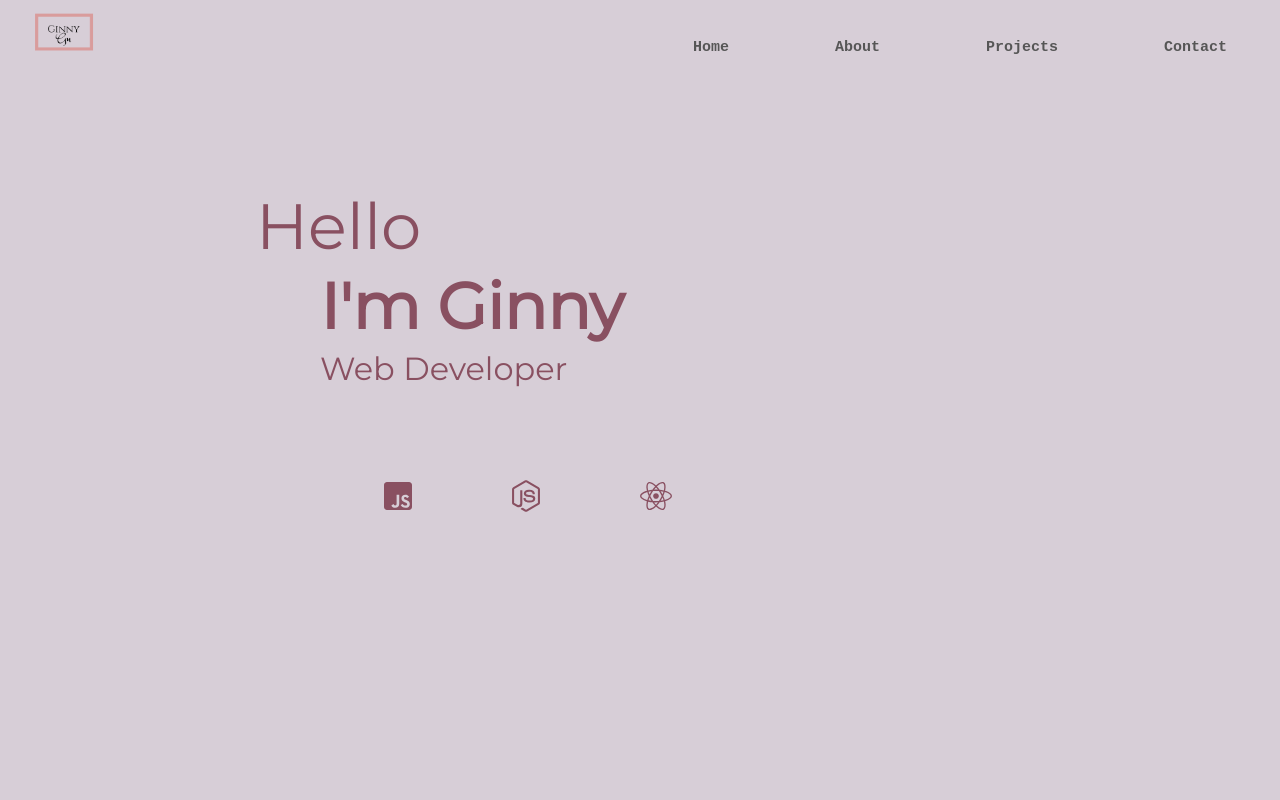
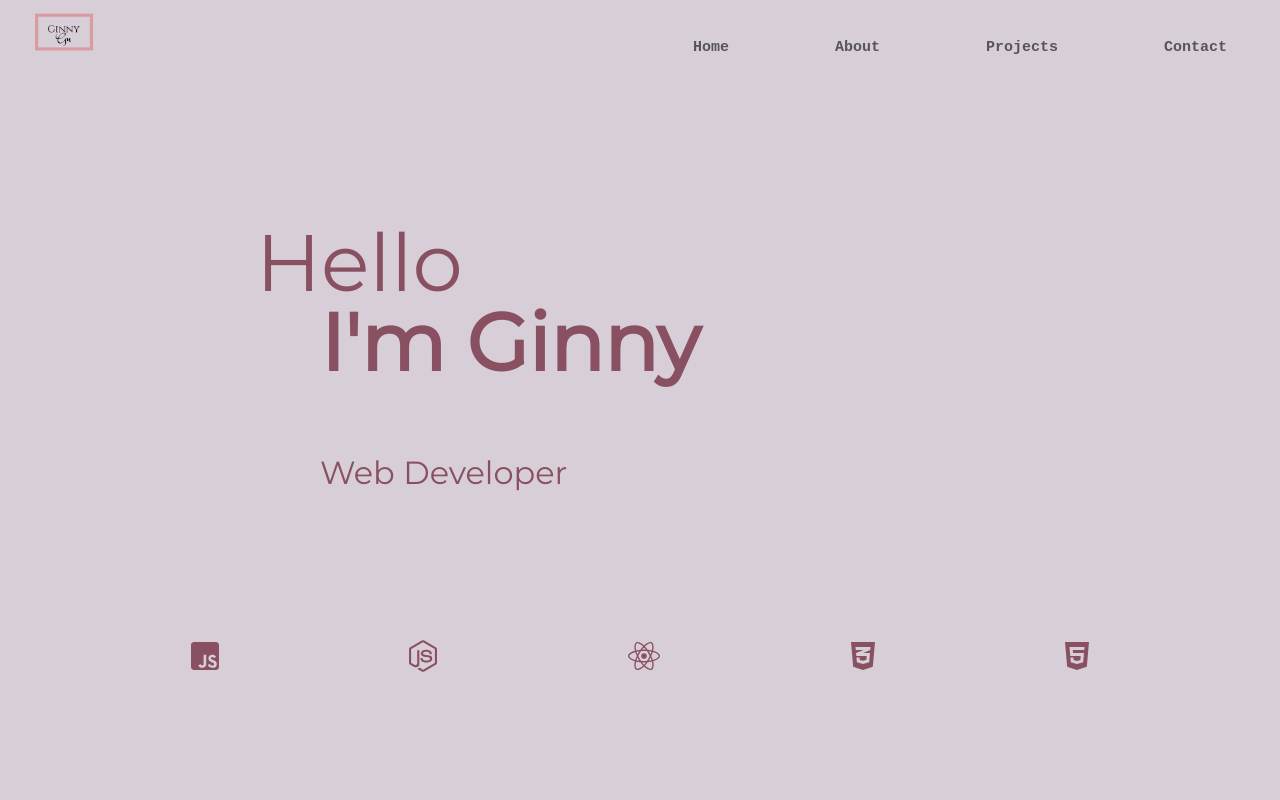
Before and after one commit to ginnygu/ginny_gu, a React (Create React App) app: page / in a window 1280 px wide. Shown: the top 800 px of the page. Built offline with nearby package versions, Linux system fonts and the light colour scheme.

Commit message:
change mobile height

```diff
--- a/src/App.css
+++ b/src/App.css
@@ -237,7 +237,7 @@ span {
   .message,
   .message2,
   .message3 {
-    font-size: 4em;
+    font-size: 5em;
     font-family: 'Montserrat', sans-serif;
     position: absolute;
     color: #895061;
@@ -245,24 +245,18 @@ span {
     z-index: 2;
   }
 
+  .icon-box{
+    position: absolute;
+    display: flex;
+    top: 80%;
+    width: 100vw;
+    justify-content: space-evenly;
+  }
   .icons{
-    position: absolute;
     color: #895061;
     font-size: 2em;
   }
 
-  .icon-j{
-    top: 60%;
-    left: 30%;
-  }
-  .icon-n{
-    top: 60%;
-    left: 40%;
-  }
-  .icon-r{
-    top: 60%;
-    left: 50%;
-  }
 
   .message {
     left: 20%;
@@ -287,6 +281,12 @@ span {
     padding-top: 1em;
   }
 
+  .projects {
+    display: flex;
+    justify-content: space-around;
+    height: 100vh;
+  }
+
   .project {
     height: 250px;
     width: 75vw;
--- a/src/App.js
+++ b/src/App.js
@@ -58,7 +58,7 @@ class App extends Component {
     }, '-=500')
     tl.add({
       targets: '.message3',
-      top:'37%',
+      top:'50%',
       opacity: 1,
       duration: 1000,
       easing: 'linear'
--- a/src/components/Contact.jsx
+++ b/src/components/Contact.jsx
@@ -1,9 +1,13 @@
 import React from 'react';
+import { FontAwesomeIcon } from '@fortawesome/react-fontawesome';
+import { faLinkedin, faGithubSquare } from '@fortawesome/free-brands-svg-icons'
 
 function Contact(){
     return(
-        <div>
+        <div className="contact">
             <h1 className='title'>Contact</h1>
+            <FontAwesomeIcon className='contact-icon icon-l' icon={faLinkedin}/>
+            <FontAwesomeIcon className='contanct-icon icon-l' icon={faGithubSquare}/>
         </div>
     )
 }
--- a/src/components/Home.jsx
+++ b/src/components/Home.jsx
@@ -1,6 +1,6 @@
 import React from 'react';
 import { FontAwesomeIcon } from '@fortawesome/react-fontawesome';
-import { faJsSquare, faNodeJs, faReact } from '@fortawesome/free-brands-svg-icons'
+import { faJsSquare, faNodeJs, faReact, faCss3Alt, faHtml5 } from '@fortawesome/free-brands-svg-icons'
 
 function Home() {
     return (
@@ -8,9 +8,13 @@ function Home() {
             <h1 className="message">Hello</h1>
             <h1 className="message2">I'm Ginny</h1>
             <h1 className="message3">Web Developer</h1>
-            <FontAwesomeIcon className=' icons icon-j' icon={faJsSquare}/>
-            <FontAwesomeIcon className=' icons icon-n' icon={faNodeJs}/>
-            <FontAwesomeIcon className=' icons icon-r' icon={faReact}/>
+            <div className='icon-box'>
+                <FontAwesomeIcon className=' icons icon-j' icon={faJsSquare} />
+                <FontAwesomeIcon className=' icons icon-n' icon={faNodeJs} />
+                <FontAwesomeIcon className=' icons icon-r' icon={faReact} />
+                <FontAwesomeIcon className=' icons icon-c' icon={faCss3Alt} />
+                <FontAwesomeIcon className=' icons icon-h' icon={faHtml5} />
+            </div>
         </div>
     )
 }
```
